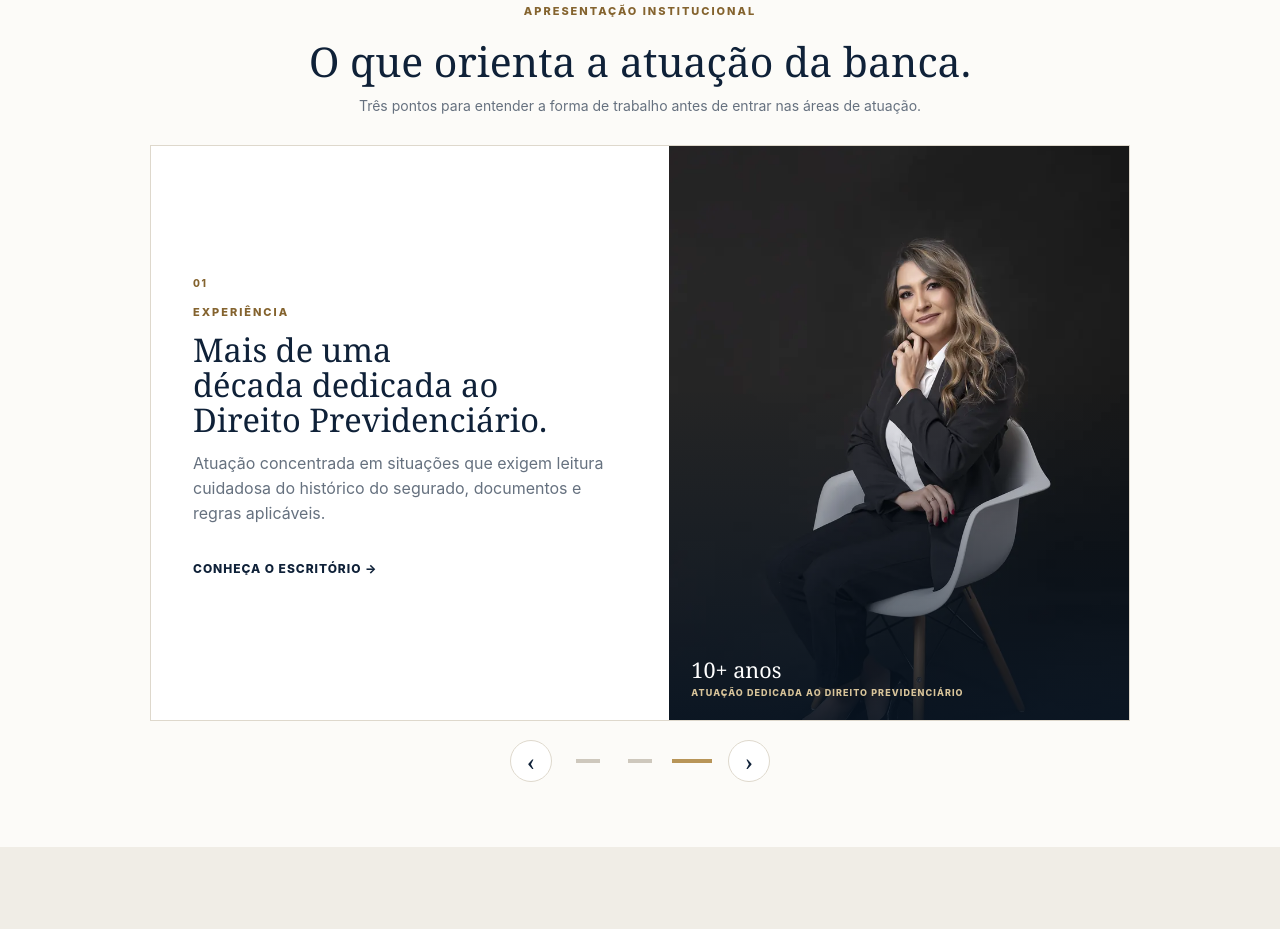
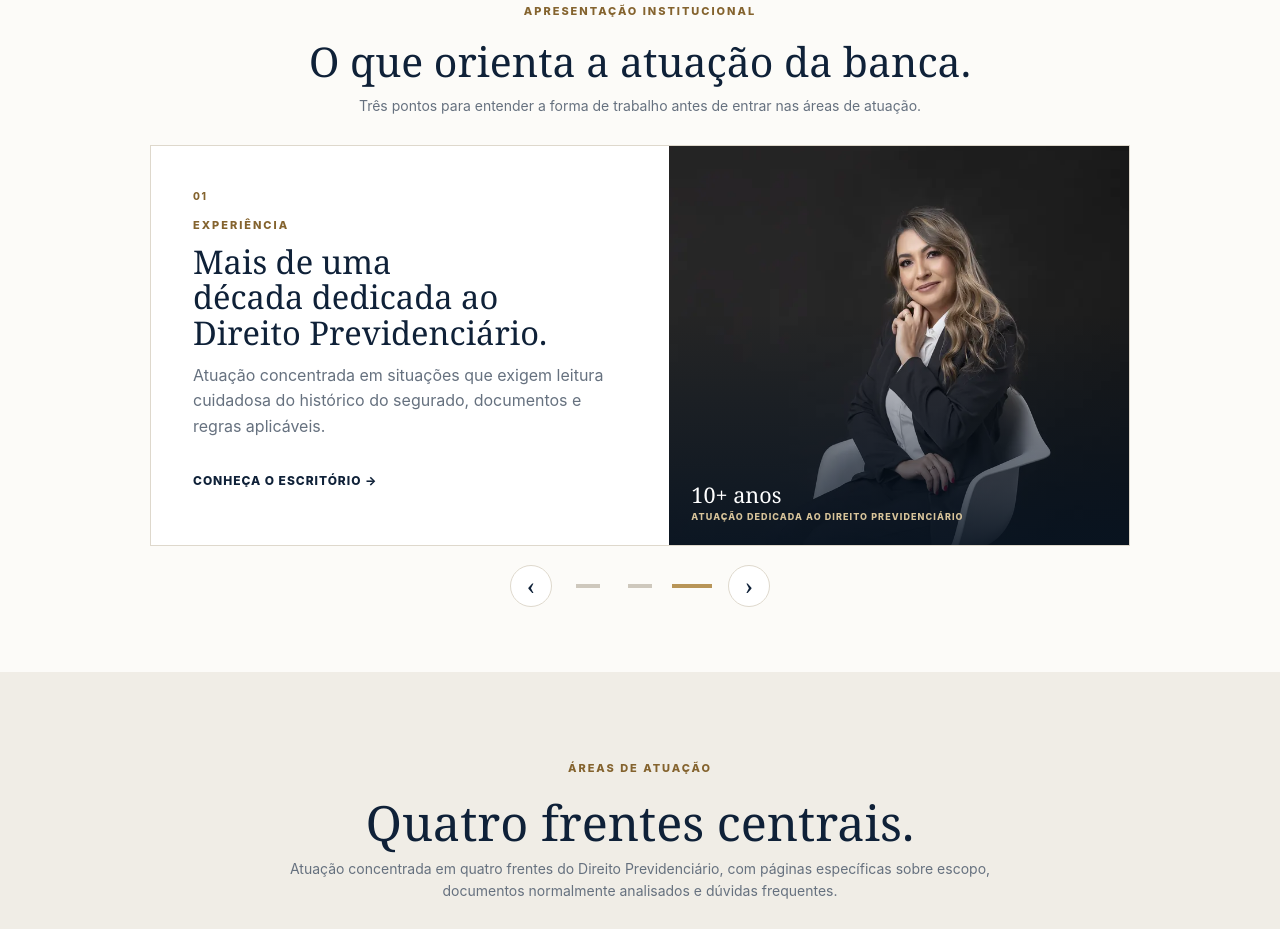
Before and after one commit to Kahcardim/CristianeTX, a website: page docs/index.html in a window 1280 px wide. Shown: the part 956-1885 px from the top of the page. Drawn offline with Linux system fonts and the light colour scheme.

Commit message:
fix(css): constrain presentation media and preserve outside menu tap

```diff
--- a/docs/assets/css/styles.css
+++ b/docs/assets/css/styles.css
@@ -4004,3 +4004,25 @@ article[id]{
     grid-column:auto;
   }
 }
+
+
+/* QA remediation follow-up: keep media intrinsic ratio from inflating the slide */
+.presentation-media{
+  min-width:0;
+  height:100%;
+}
+
+.presentation-media img{
+  position:absolute;
+  inset:0;
+  min-height:0;
+}
+
+/* Header remains viewport-wide; opened navigation stays inset so outside-tap remains available */
+@media(max-width:1179px){
+  .site-header .main-nav{
+    left:max(14px,env(safe-area-inset-left));
+    right:max(14px,env(safe-area-inset-right));
+    width:auto;
+  }
+}
```
